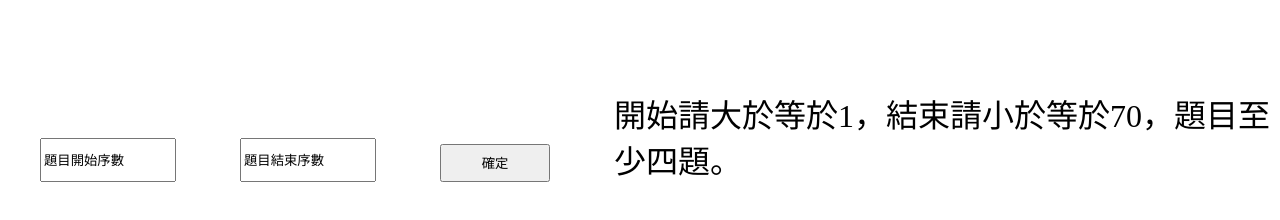
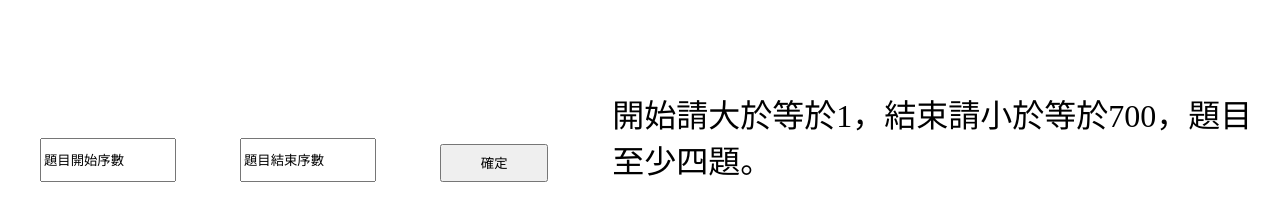
Before and after one commit to Edwin0319Small/Edwin0319Small.github.io, a plain HTML site: page press_index/Chinese_idiom_practice/index.html in a window 1280 px wide. Shown: the part 618-838 px from the top of the page. Drawn offline with Linux system fonts and the light colour scheme.

Commit message:
Update index.html

```diff
--- a/press_index/Chinese_idiom_practice/index.html
+++ b/press_index/Chinese_idiom_practice/index.html
@@ -42,7 +42,7 @@
             <input type="text" value="題目開始序數">
             <input type="text" value="題目結束序數">
             <button>確定</button>
-            <span>開始請大於等於1，結束請小於等於70，題目至少四題。</span>
+            <span>開始請大於等於1，結束請小於等於700，題目至少四題。</span>
         </div>
     </div>
 </body>
```
